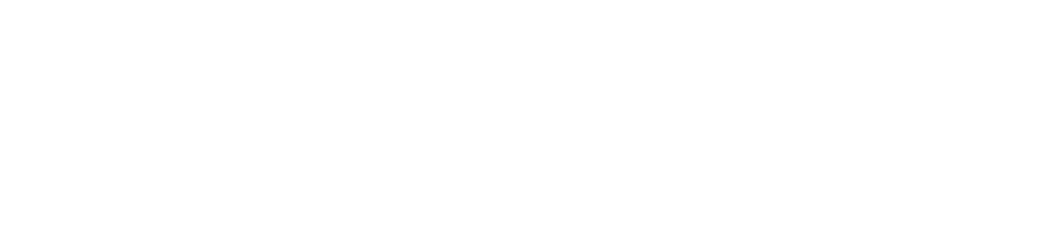
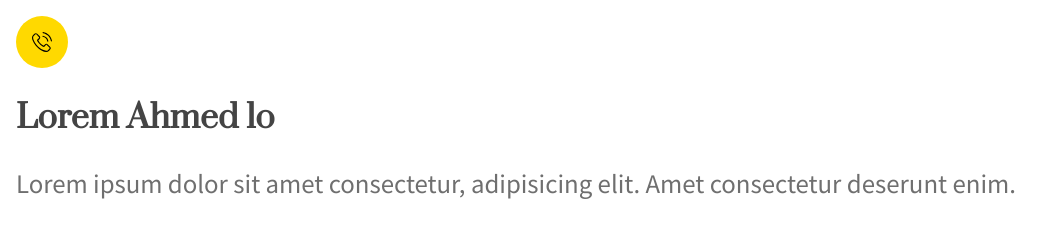
Before and after one commit to MohamedSaid7102/website---FCIMU, a plain HTML site: page index.html in a window 1280 px wide. Shown: the top 238 px of the page, without its empty margins (0-1061 px from the left). Drawn offline with Linux system fonts and the light colour scheme; a web font is replaced by a local one.

Commit message:
service card style

```diff
--- a/css/style.css
+++ b/css/style.css
@@ -98,7 +98,7 @@ a {
     font-size: 4rem;
   }
   h3 {
-    font-size: 3rem;
+    font-size: 2rem;
   }
   p,
   a {
@@ -430,3 +430,27 @@ img {
 .icon--white {
   fill: #fff;
 }
+
+/** Services sectoin style */
+
+.service__card {
+  text-align: center;
+}
+
+.service__card .round-icon {
+  margin: auto;
+}
+
+.service__card .service__card__headding {
+  margin-bottom: 2rem;
+}
+
+@media only screen and (min-width: 768px) {
+  .card--left-style.service__card {
+    text-align: left;
+  }
+
+  .card--left-style.service__card .round-icon {
+    margin: 1rem;
+  }
+}
--- a/index.html
+++ b/index.html
@@ -28,5 +28,19 @@
       crossorigin="anonymous"
     />
   </head>
-  <body style="height: 300vh"></body>
+  <body style="height: 300vh">
+    <section class="service__card card--left-style">
+      <!--icon-->
+      <span class="round-icon icon--primary icon--white"
+        ><img src="icons/phone-call.svg" alt="" class="icon"
+      /></span>
+      <!--Heading-->
+      <h3 class="service__card__headding">Lorem Ahmed lo</h3>
+      <!--Paragraph-->
+      <p class="service__card__illustration">
+        Lorem ipsum dolor sit amet consectetur, adipisicing elit. Amet
+        consectetur deserunt enim.
+      </p>
+    </section>
+  </body>
 </html>
```
Also changed, not shown: Components/service-card.html (added, +13 -0 lines).
